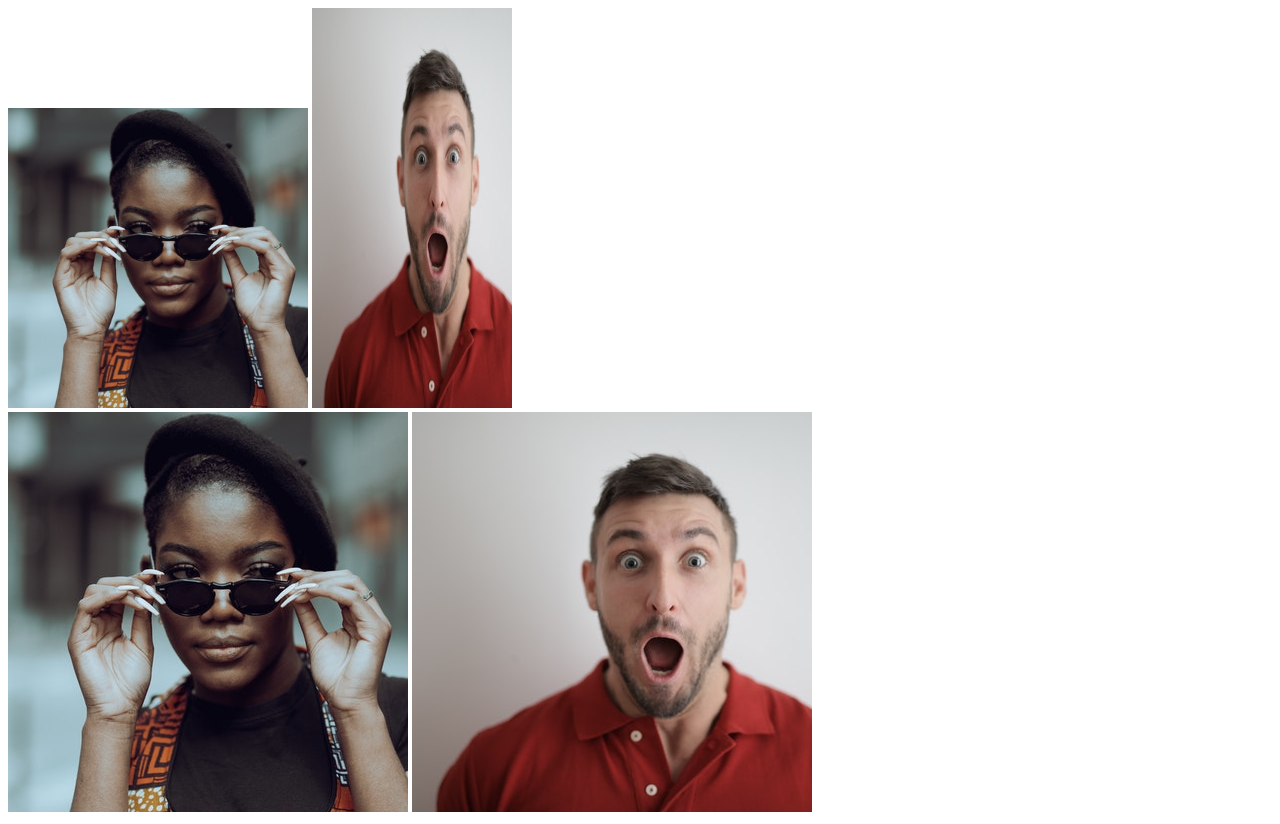
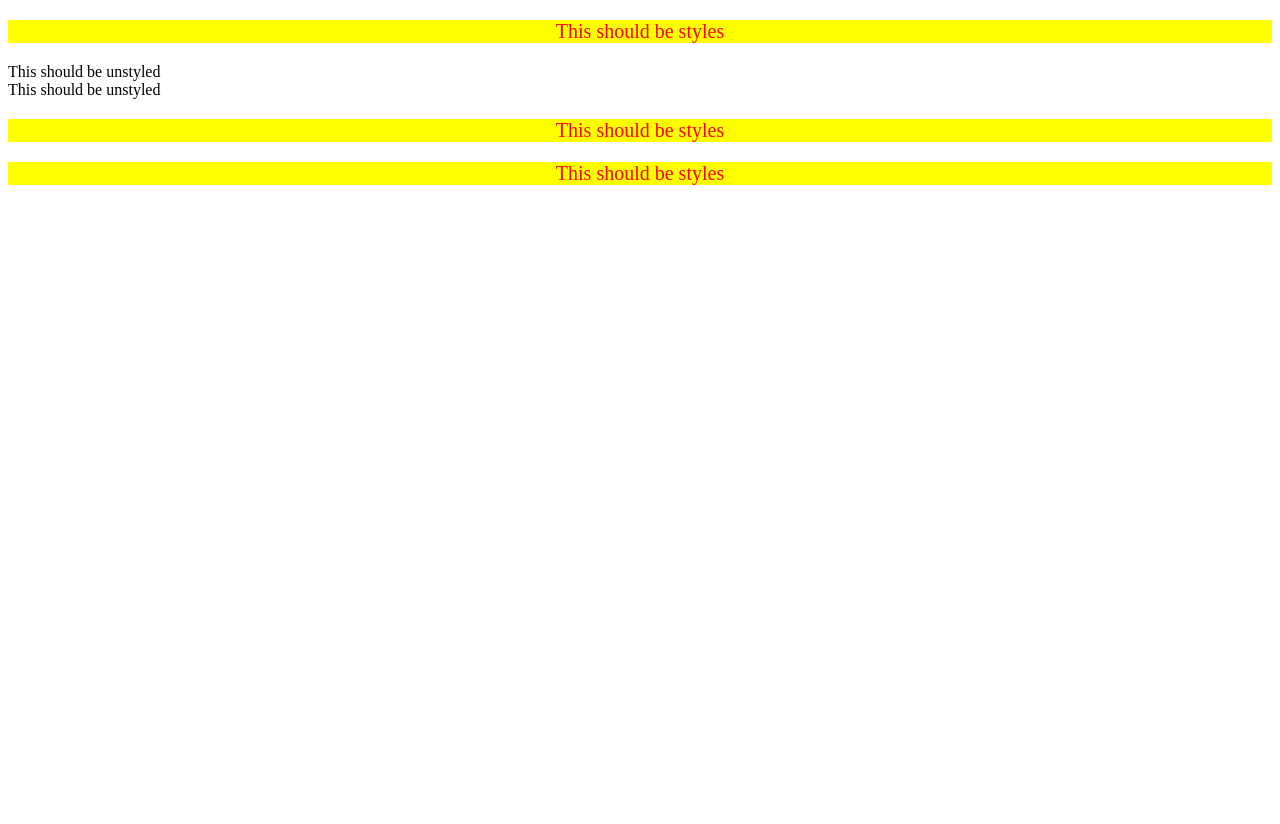
Before and after one commit to Vinaydg/TheOdinProject, a plain HTML site: page cssFoundation/index.html in a window 1280 px wide. After the commit the page ends 800 px from the top, so only its background shows below. Drawn offline with Linux system fonts and the light colour scheme.

Commit message:
Completed CSS excercise 05

```diff
--- a/cssFoundation/css/styles.css
+++ b/cssFoundation/css/styles.css
@@ -45,7 +45,7 @@
 } */
 
 
-.avatar.proportioned{
+/* .avatar.proportioned{
     width: 300px;
     height: auto;
 }
@@ -53,4 +53,11 @@
 .avatar.distorted{
     width: 200px;
     height: 400px;
+} */
+
+.dec > p{
+    background-color: yellow;
+    color: red;
+    font-size: 20px;
+    text-align: center;
 }
--- a/cssFoundation/index.html
+++ b/cssFoundation/index.html
@@ -28,14 +28,22 @@
             <div class="B">No, Click Me!</div>
         </div> -->
 
-    <div>
+    <!-- <div>
       <img class="avatar proportioned" src="./images/pexels-katho-mutodo-8434791.jpg" alt="Woman with glasses">
       <img class="avatar distorted" src="./images/pexels-andrea-piacquadio-3777931.jpg" alt="Man with surprised expression">
-    </div>
-    <!-- Use the classes ABOVE this line -->
-    <div>
+    </div> -->
+    <!--Use the classes ABOVE this line -->
+    <!--<div>
       <img class="original proportioned" src="./images/pexels-katho-mutodo-8434791.jpg" alt="Woman with glasses">
       <img class="original distorted" src="./images/pexels-andrea-piacquadio-3777931.jpg" alt="Man with surprised expression">
+    </div> -->
+
+    <div class="dec">
+        <p>This should be styles</p>
+        <div>This should be unstyled</div>
+        <div>This should be unstyled</div>
+        <p>This should be styles</p>
+        <p>This should be styles</p>
     </div>
     </body>
 </html>
```
